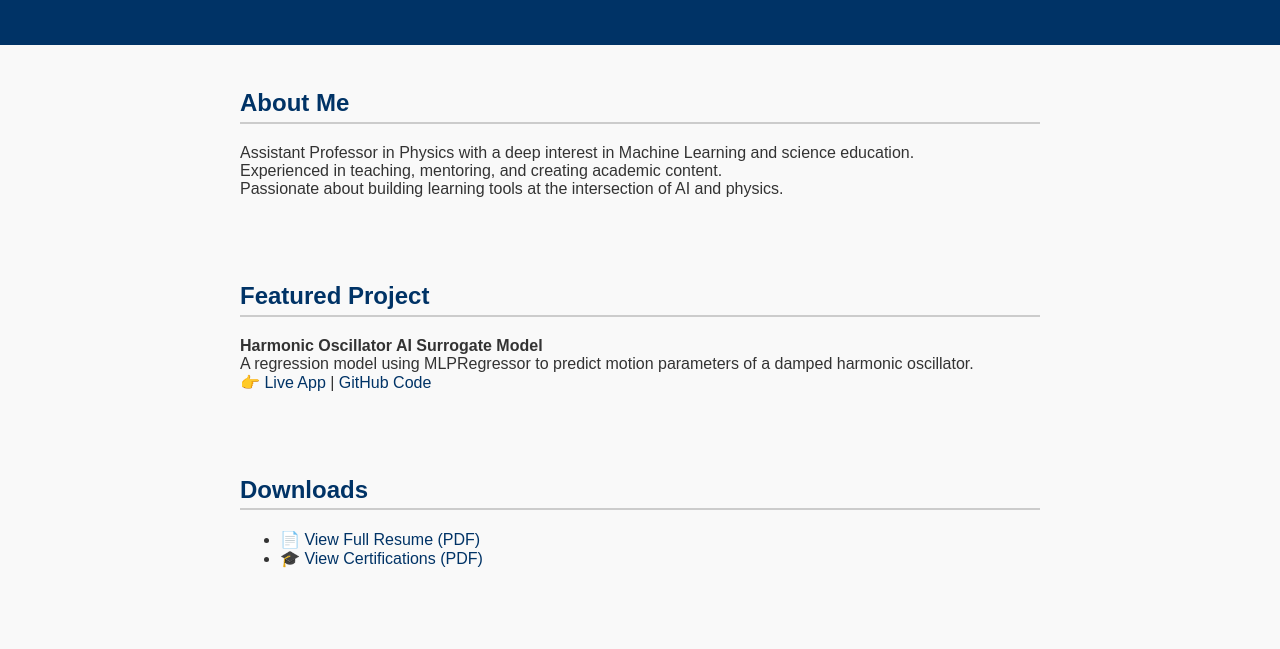
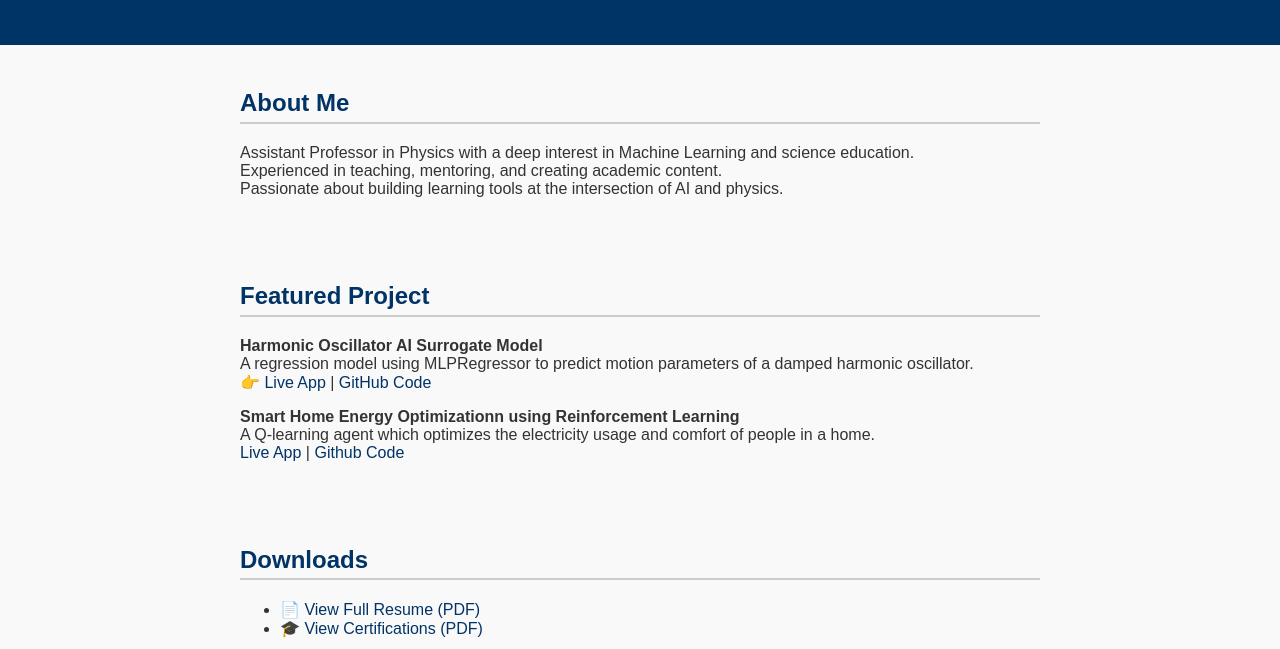
Before and after one commit to adarshpatil1/portfolio, a plain HTML site: page index.html in a window 1280 px wide. Shown: the part 127-776 px from the top of the page. Drawn offline with Linux system fonts and the light colour scheme.

Commit message:
Update index.html

```diff
--- a/index.html
+++ b/index.html
@@ -29,6 +29,11 @@
       👉 <a href="https://harmonic.streamlit.app" target="_blank">Live App</a> |
       <a href="https://github.com/adarshpatil1/Harmonic-AI-Surrogate" target="_blank">GitHub Code</a>
     </p>
+    <p><strong>Smart Home Energy Optimizationn using Reinforcement Learning</strong><br />
+    A Q-learning agent  which optimizes the electricity usage and comfort of people in a home.<br />
+    <a href="https://smartenergyrl.streamlit.app" target="_blank">Live App</a> |
+    <a href="https://github.com/adarshpatil/smart-enegyRL" target="_blank">Github Code</a>
+    </p>
   </section>
 
   <section>
```
